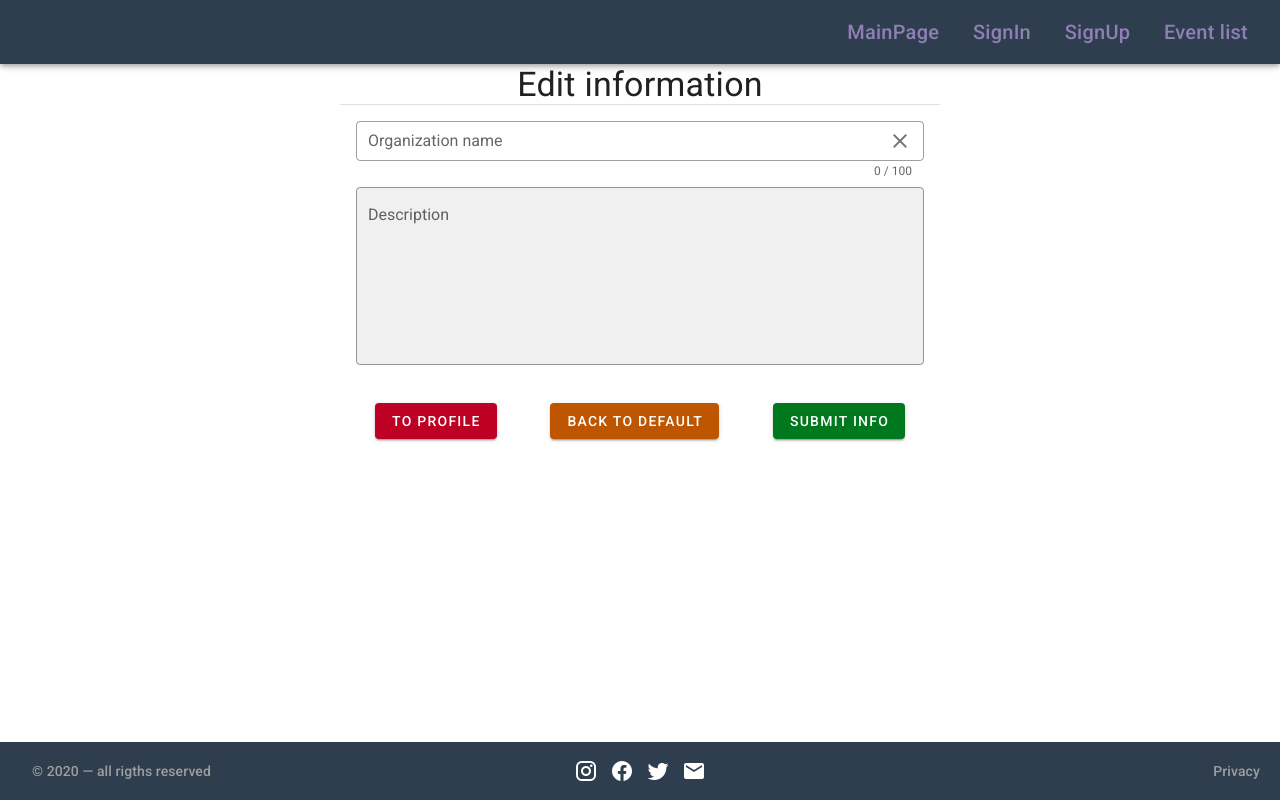
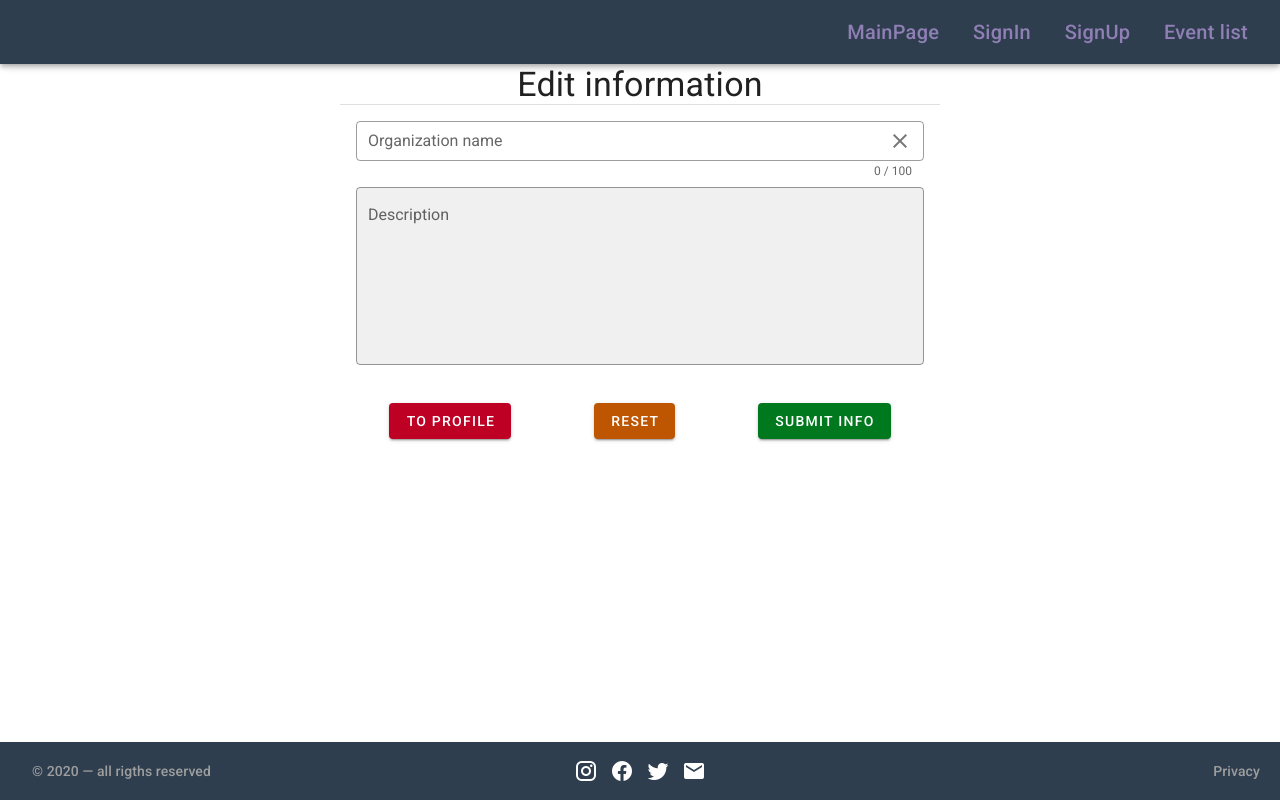
Before and after one commit to KamiMeow/EventBand, a Vue app: page /my-organization/edit in a window 1280 px wide. Built offline with nearby package versions, Linux system fonts and the light colour scheme.

Commit message:
Organization: view

```diff
--- a/src/views/logged/Organization/EditOrganizationForm/index.vue
+++ b/src/views/logged/Organization/EditOrganizationForm/index.vue
@@ -44,7 +44,7 @@
 								color="warning darken-2"
 								@click="setOrgInfo"
 							>
-								Back to default
+								Reset
 							</v-btn>
 
 							<v-btn
--- a/src/views/logged/Organization/index.vue
+++ b/src/views/logged/Organization/index.vue
@@ -4,7 +4,7 @@
 	>
 		<v-flex xs10>
 			<v-layout justify-space-around>
-				<v-flex xs8
+				<v-flex xs9
 					class="mx-4"
 				>
 					<organization-info
@@ -12,10 +12,6 @@
 						:organization="organization"
 						:rating="rating"
 					/>
-				</v-flex>
-				<v-flex xs2
-				>
-					<menu-control/>
 				</v-flex>
 			</v-layout>
 		</v-flex>
```
